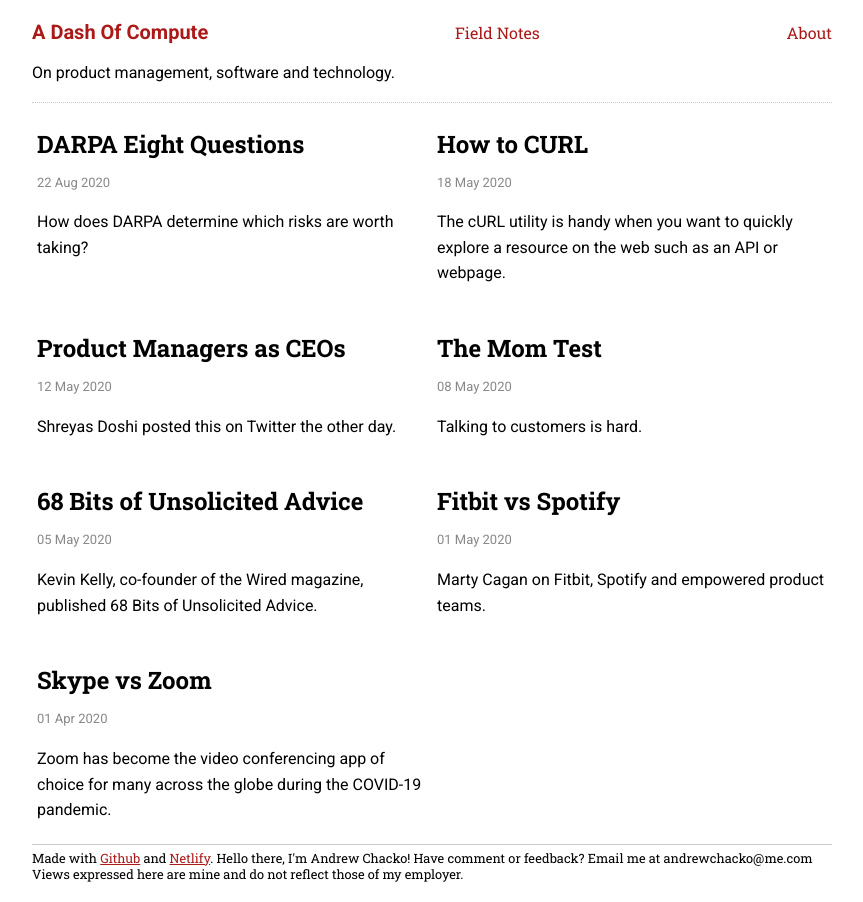
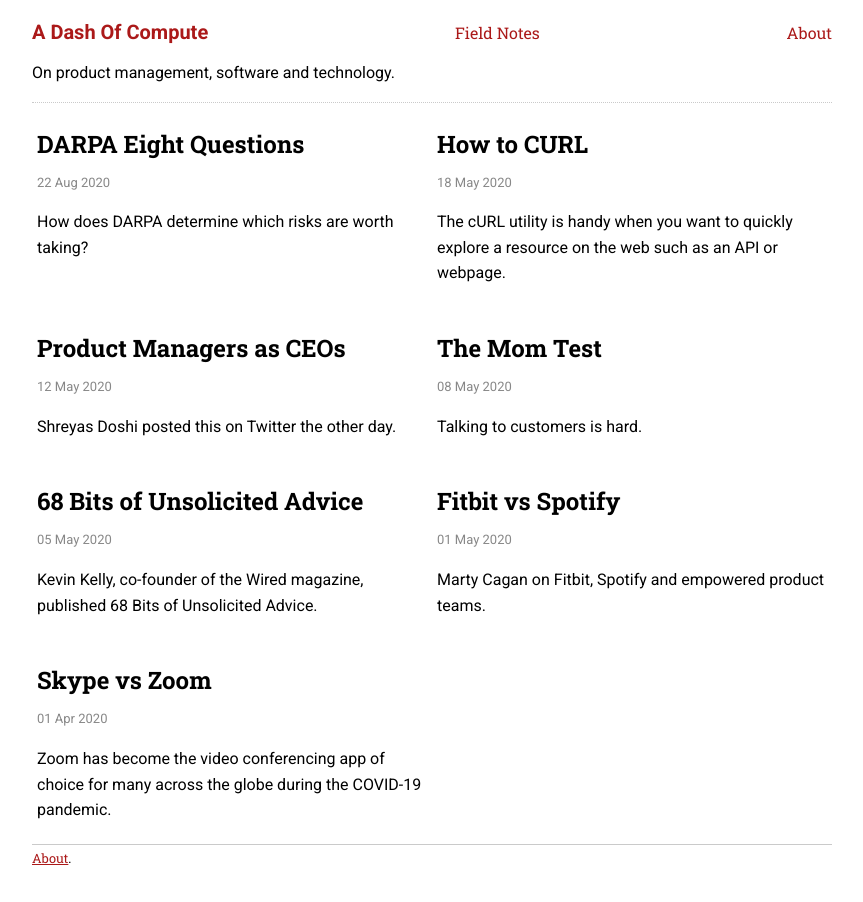
Before and after one commit to sautee/sautee.github.io, a Jekyll site: the page built from pages/index.md, in a window 1280 px wide. Shown: the whole page, without its empty margins (208-1071 px from the left). Built offline with Jekyll 4.4.1, drawn with Linux system fonts in a browser that asks for light colours.

Commit message:
Update footer.html

```diff
--- a/_includes/layout/footer.html
+++ b/_includes/layout/footer.html
@@ -1,9 +1,3 @@
 <footer>
-    Made with <a href="https://github.com/sautee/sautee.github.io">Github</a> and <a href="https://netlify.com">Netlify</a>.
-
-    Hello there, I'm Andrew Chacko!
-
-    Have comment or feedback? Email me at andrewchacko@me.com
-
-    Views expressed here are mine and do not reflect those of my employer.
+    <a href="https://{{site.url}}\about">About</a>.
 </footer>
```
